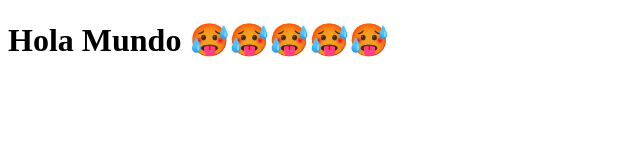
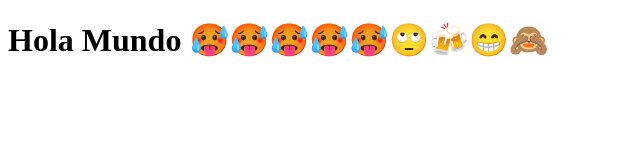
Before and after one commit to Mather-v/IAG339, a plain HTML site: page Mision_1/Frontent/index.html in a window 1280 px wide. Shown: the whole page, without its empty margins (0-640 px from the left). Drawn offline with Linux system fonts and the light colour scheme.

Commit message:
Add emojis to the heading in index.html

```diff
--- a/Mision_1/Frontent/index.html
+++ b/Mision_1/Frontent/index.html
@@ -6,7 +6,7 @@
     <title>🫢🫢🫢🫢🫢</title>
 </head>
 <body>
-    <h1>Hola Mundo 🥵🥵🥵🥵🥵</h1>
+    <h1>Hola Mundo 🥵🥵🥵🥵🥵🙄🍻😁🙈</h1>
 
 </body>
 </html>
```
